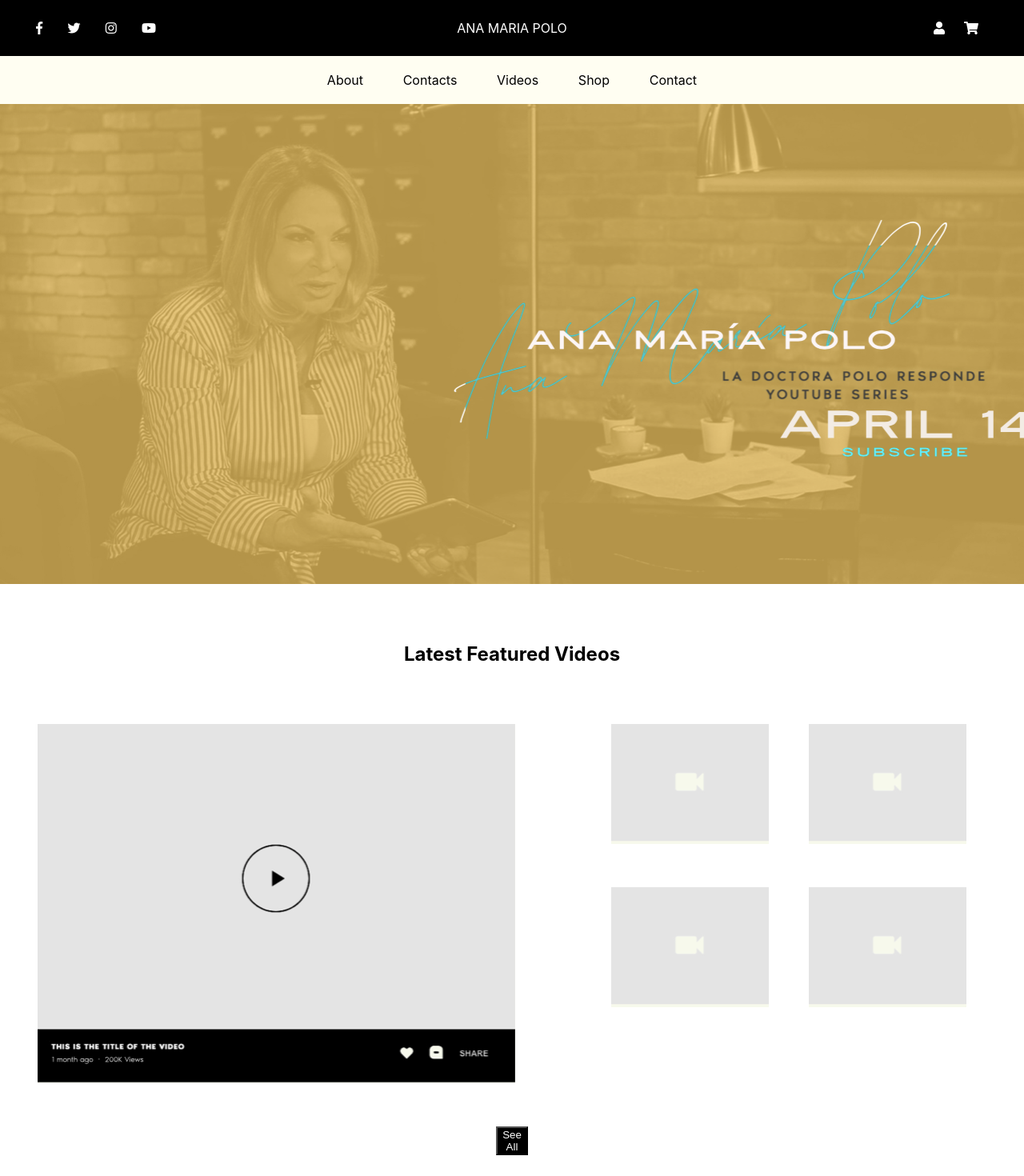
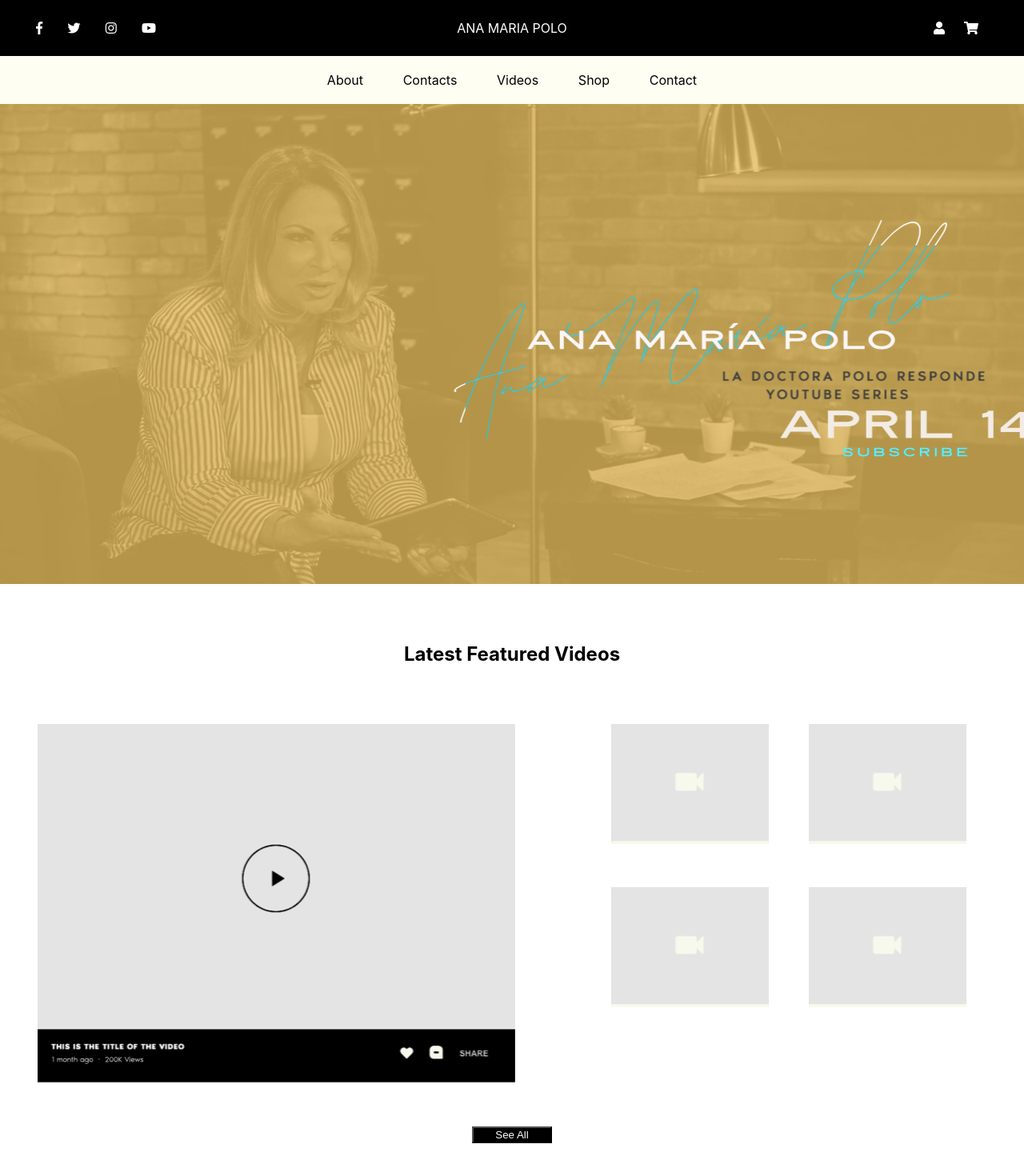
Before and after one commit to nickborbe/amp-client, a React (Create React App) app: page / in a window 1280 px wide. Shown: the top 1470 px of the page at 80% size. Built offline with nearby package versions, Linux system fonts and the light colour scheme.

Commit message:
button width

```diff
--- a/src/styles/homepage.css
+++ b/src/styles/homepage.css
@@ -69,5 +69,5 @@
     margin: 50px;
     background-color: black;
     color: white;
-    width: 40px;
+    width: 100px;
 }
```
